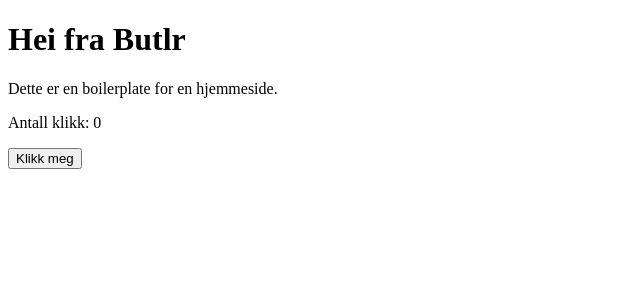
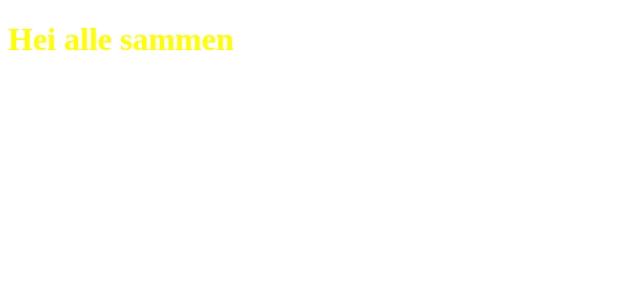
Before and after one commit to dybevik/butlr-test, a React (Vite) app: page / in a window 1280 px wide. Shown: the top 300 px of the page, without its empty margins (0-640 px from the left). Built offline with nearby package versions, Linux system fonts and the light colour scheme.

Commit message:
Endret farge på overskriften til gul

```diff
--- a/src/App.tsx
+++ b/src/App.tsx
@@ -1,13 +1,9 @@
-import React, { useState } from 'react';
+import React from 'react';
 
 const App: React.FC = () => {
-  const [count, setCount] = useState(0);
   return (
     <div>
-      <h1>Hei fra Butlr</h1>
-      <p>Dette er en boilerplate for en hjemmeside.</p>
-      <p>Antall klikk: {count}</p>
-      <button onClick={() => setCount(count + 1)}>Klikk meg</button>
+      <h1 style={{ color: 'yellow' }}>Hei alle sammen</h1>
     </div>
   );
 };
```
